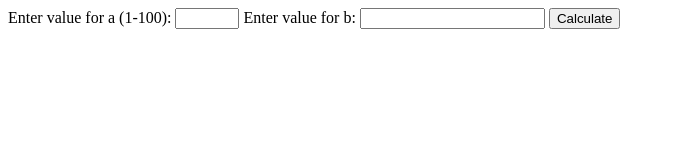
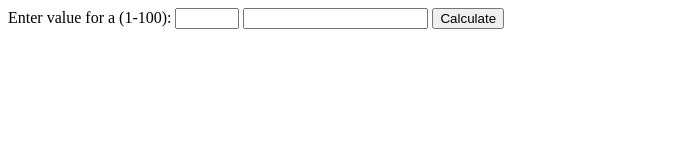
Before and after one commit to shivaganesh-v16/shivganesh_profile, a plain HTML site: page index.html in a window 1280 px wide. Shown: the whole page, without its empty margins (0-675 px from the left). Drawn offline with nearby package versions, Linux system fonts and the light colour scheme.

Commit message:
first change

```diff
--- a/index.html
+++ b/index.html
@@ -9,7 +9,7 @@
     <label for="inputA">Enter value for a (1-100):</label>
     <input type="number" id="inputA" ng-model="a" min="1" max="100" required>
 
-    <label for="inputB">Enter value for b:</label>
+    <!-- <label for="inputB">Enter value for b:</label> -->
     <input type="number" id="inputB" ng-model="b" required>
 
     <button type="submit" ng-click="calculate()">Calculate</button>
```
